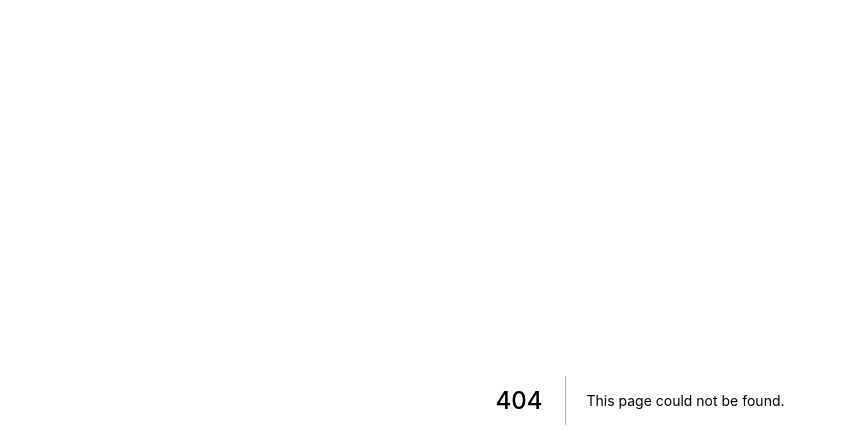
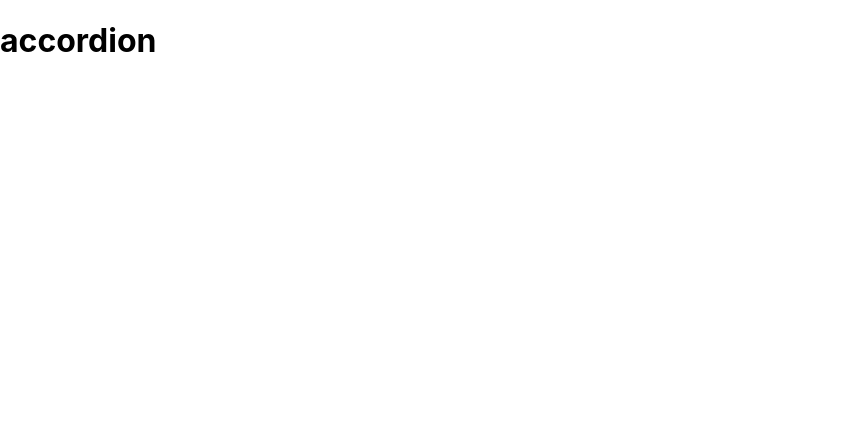
Before and after one commit to sparkbox/accessible-components, a Next.js app: page /accordion in a window 1280 px wide. Before the commit this address had no page. Shown: the top 448 px of the page, without its empty margins (0-846 px from the left). Built offline with nearby package versions, Linux system fonts and the light colour scheme.

Commit message:
feat: set dynamic routes
-implement dynamic route page where details function returns an id dynamically based on the router query in an h1 tag.

FSA22V2-218

```diff
--- /dev/null
+++ b/src/pages/[id].js
@@ -0,0 +1,10 @@
+import { useRouter } from 'next/router'
+
+const Details = () => {
+    const router = useRouter()
+    const {id} = router.query
+
+    return <h1>{id}</h1>
+}
+
+export default Details
```
